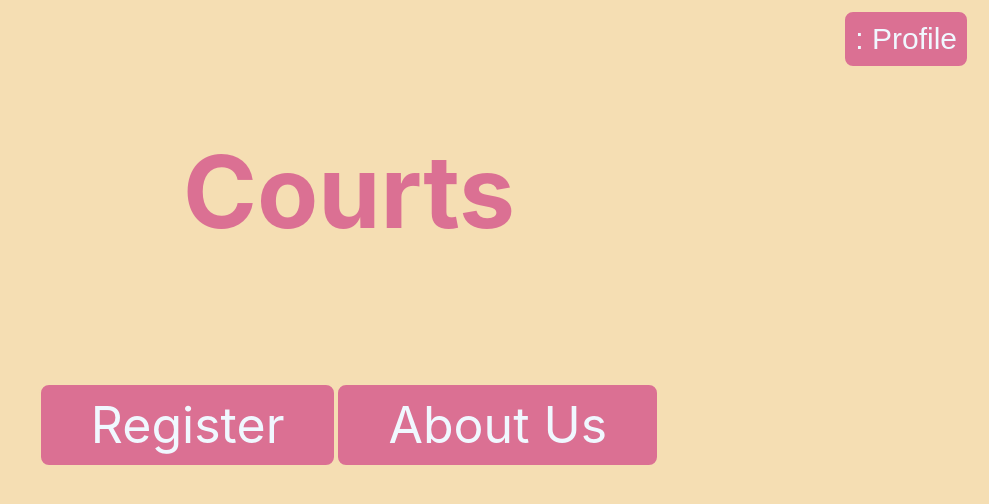
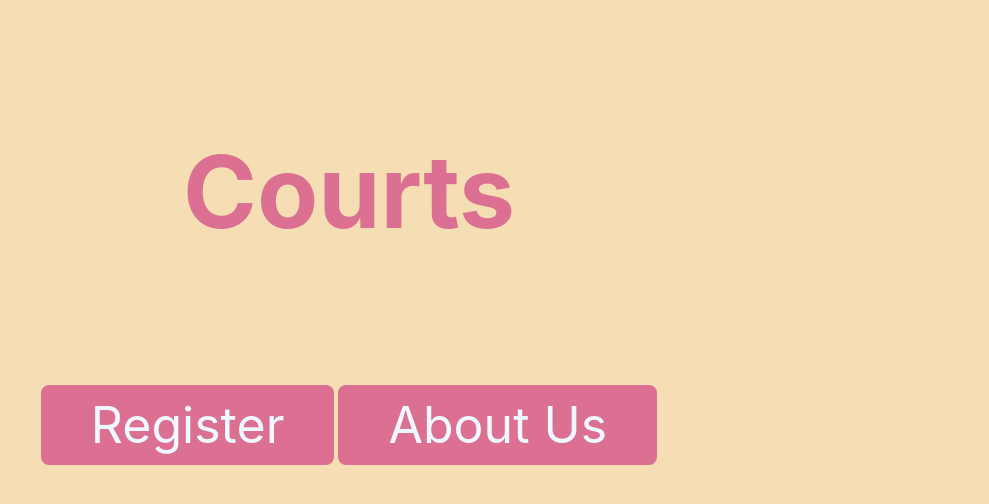
Before and after one commit to lucas-mach/Courts, a React (Create React App) app in the folder client/: page / in a window 1280 px wide. Shown: the top 504 px of the page, without its empty margins (291-1280 px from the left). Built offline with nearby package versions, Linux system fonts and the light colour scheme.

Commit message:
Changed so 'Profile' BUtton only appears when logged in

```diff
--- a/client/src/pages/Home.js
+++ b/client/src/pages/Home.js
@@ -22,10 +22,11 @@ function Home() {
         <div>
             <h1>Courts</h1>
 
-            <button class="edit-profile" onClick={goToPreferences}>{localStorage.getItem("userID")}: Profile</button>
+
             <div class="navbar">
                 {!cookies.access_token ?
                     <a href="http://localhost:3000/register">Register</a> : <div>
+                        <button class="edit-profile" onClick={goToPreferences}>{localStorage.getItem("userID")}: Profile</button>
                     <button class="logout-button" onClick={logout}>Logout</button>
                 </div>}
                 <a href="http://localhost:3000/aboutus">About Us</a>
```
